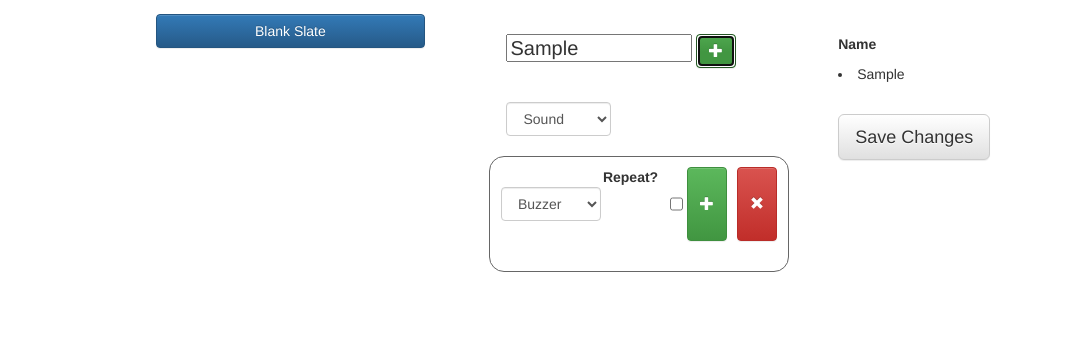
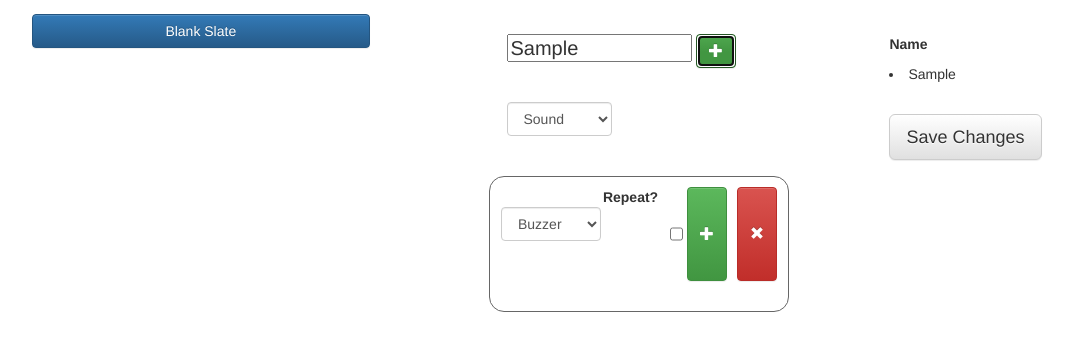
Before and after one commit to TylerSchum/Action_Group_Form, a plain HTML site: page index.html in a window 1280 px wide. Both pictures are taken after typing "Sample" into the empty fields and a click on the button 716 px from the left and 51 px from the top of the page. Shown: the whole page, without its empty margins (1-1074 px from the left). Drawn offline with nearby package versions, Linux system fonts and the light colour scheme.

Commit message:
adds styling corrections for overwritten styles

```diff
--- a/index.css
+++ b/index.css
@@ -4,9 +4,9 @@
   justify-content: space-between;
   flex-direction: row;
   padding: 1em;
-  width: 80%;
-  margin-left: 10%;
+  width: 100%;
   height: 100%;
+  background-color: white;
 }
 
 /* Name input specific styling */
@@ -109,7 +109,7 @@
 #action-modal-container select {
   width: 100px;
   margin-top: 20px;
-  margin-bottom: 20px;
+  margin-bottom: 40px;
 }
 
 /* styling for checkboxes */
--- a/index.js
+++ b/index.js
@@ -496,9 +496,14 @@ const populateLog = () => {
 // function to populate name field
 const populateName = () => {
   let name = $("#name").val();
-  name = name.replace(/\s+/g, '-');
-  $("#name-list").slideDown(300).html(`<p>Name</p><li><span>${name}</span></li>`);
-  newObj[0].name = name;
+    if (name === "" || name === "undefined") {
+      $('#name').css({ 'background-color': 'rgb(250, 210, 210)' });
+    } else {
+      name = name.replace(/\s+/g, '-');
+      $('#name').css({ 'background-color': ''});
+      $("#name-list").slideDown(300).html(`<p>Name</p><li><span>${name}</span></li>`);
+      newObj[0].name = name;
+    }
 }
 
 // event listener for save button
```
